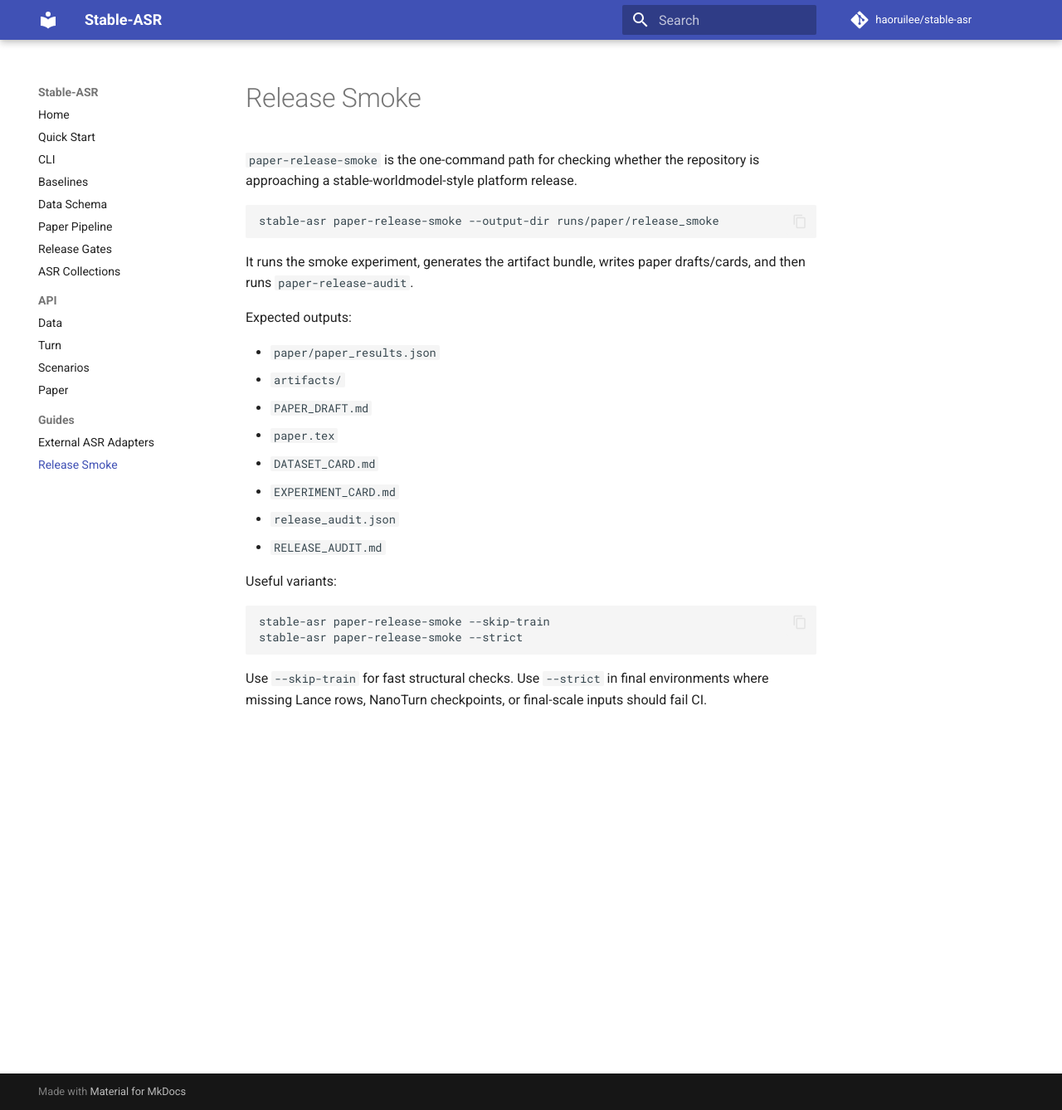
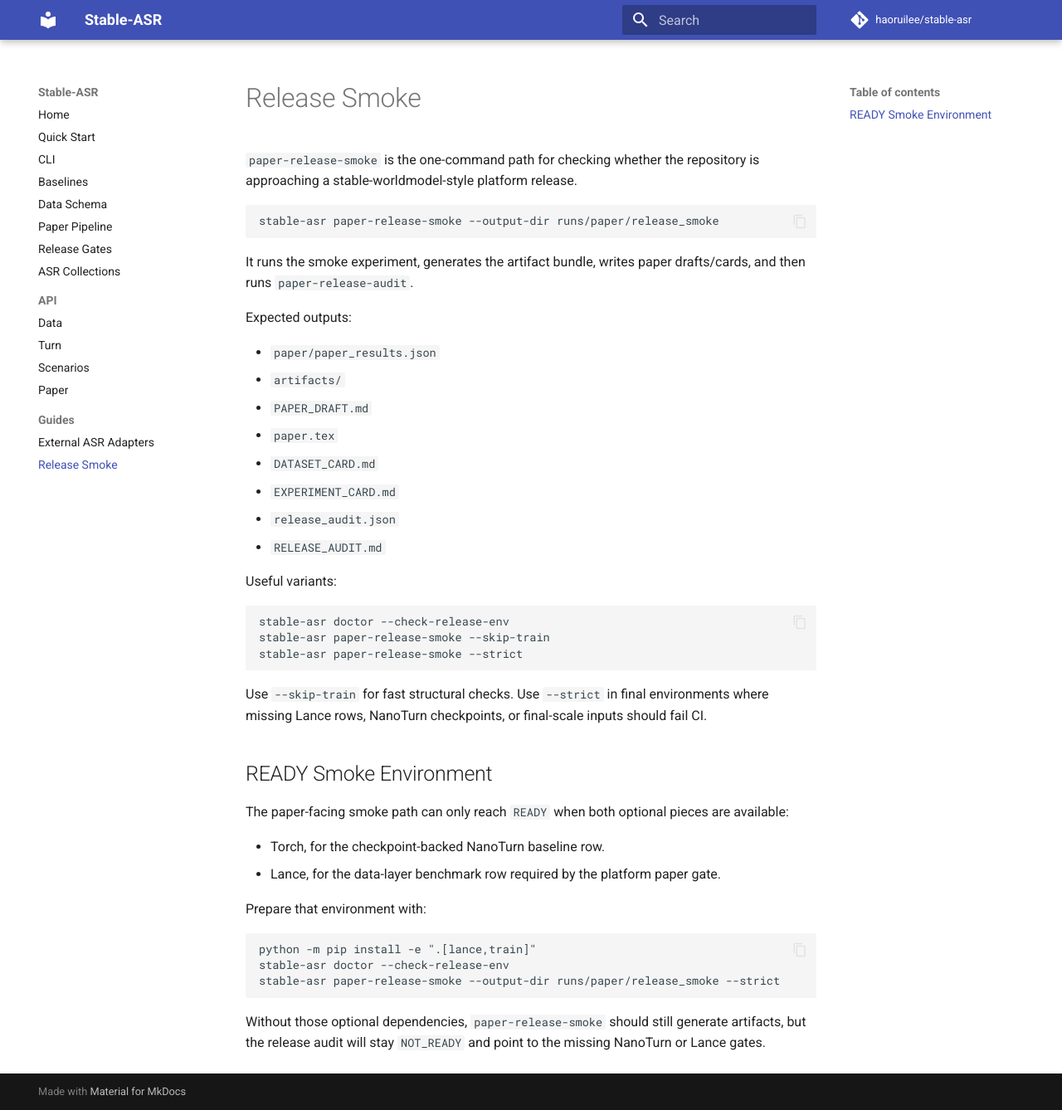
Before and after one commit to haoruilee/stable-asr, an MkDocs documentation site: the page built from docs/guides/release_smoke.md, in a window 1280 px wide and 1338 px high. Shown: the whole window at 83% size. Built offline with MkDocs 1.6.1 and Material for MkDocs 9.7.7, drawn with Linux system fonts in a browser that asks for light colours; comment, search, counter and statistics services are not loaded.

Commit message:
feat: add release environment doctor gate

````diff
--- a/docs/guides/release_smoke.md
+++ b/docs/guides/release_smoke.md
@@ -24,6 +24,7 @@ Expected outputs:
 Useful variants:
 
 ```bash
+stable-asr doctor --check-release-env
 stable-asr paper-release-smoke --skip-train
 stable-asr paper-release-smoke --strict
 ```
@@ -31,3 +32,23 @@ stable-asr paper-release-smoke --strict
 Use `--skip-train` for fast structural checks. Use `--strict` in final
 environments where missing Lance rows, NanoTurn checkpoints, or final-scale
 inputs should fail CI.
+
+## READY Smoke Environment
+
+The paper-facing smoke path can only reach `READY` when both optional pieces are
+available:
+
+- Torch, for the checkpoint-backed NanoTurn baseline row.
+- Lance, for the data-layer benchmark row required by the platform paper gate.
+
+Prepare that environment with:
+
+```bash
+python -m pip install -e ".[lance,train]"
+stable-asr doctor --check-release-env
+stable-asr paper-release-smoke --output-dir runs/paper/release_smoke --strict
+```
+
+Without those optional dependencies, `paper-release-smoke` should still generate
+artifacts, but the release audit will stay `NOT_READY` and point to the missing
+NanoTurn or Lance gates.
````
Also changed, not shown: README.md (+12 -0 lines), docs/index.md (+1 -0 lines), docs/quick_start.md (+5 -2 lines), docs/release_gates.md (+9 -0 lines), 4 other files.
